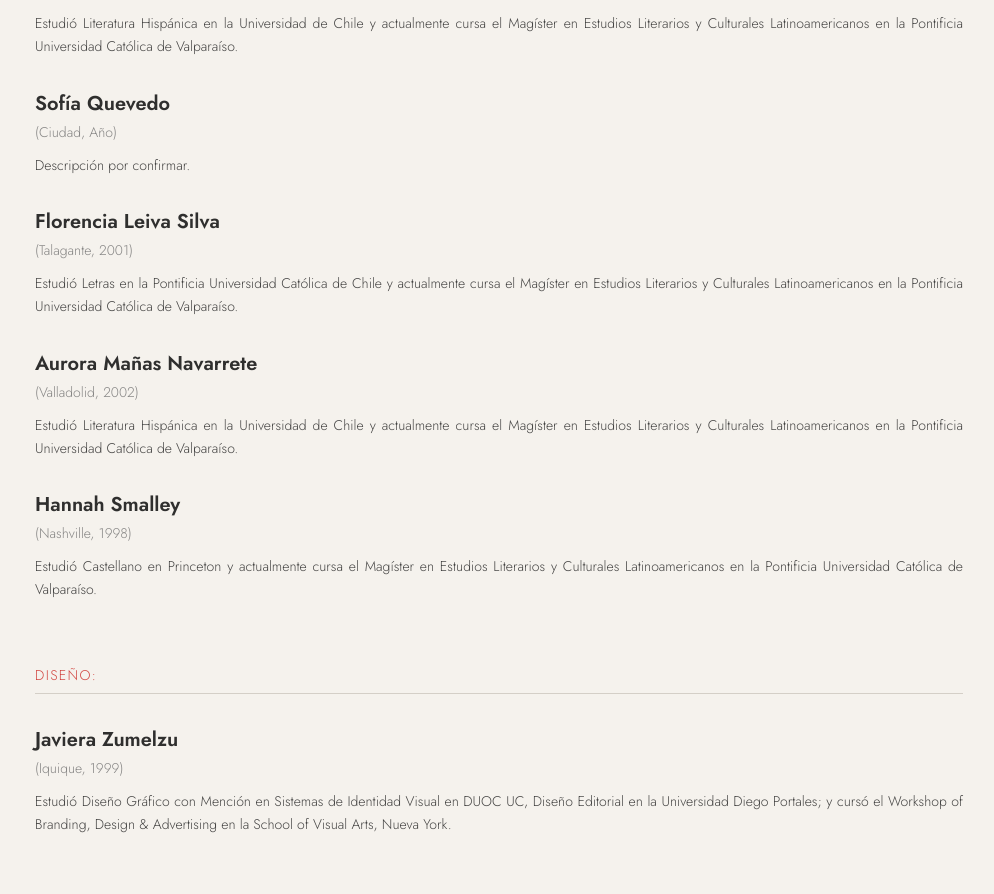
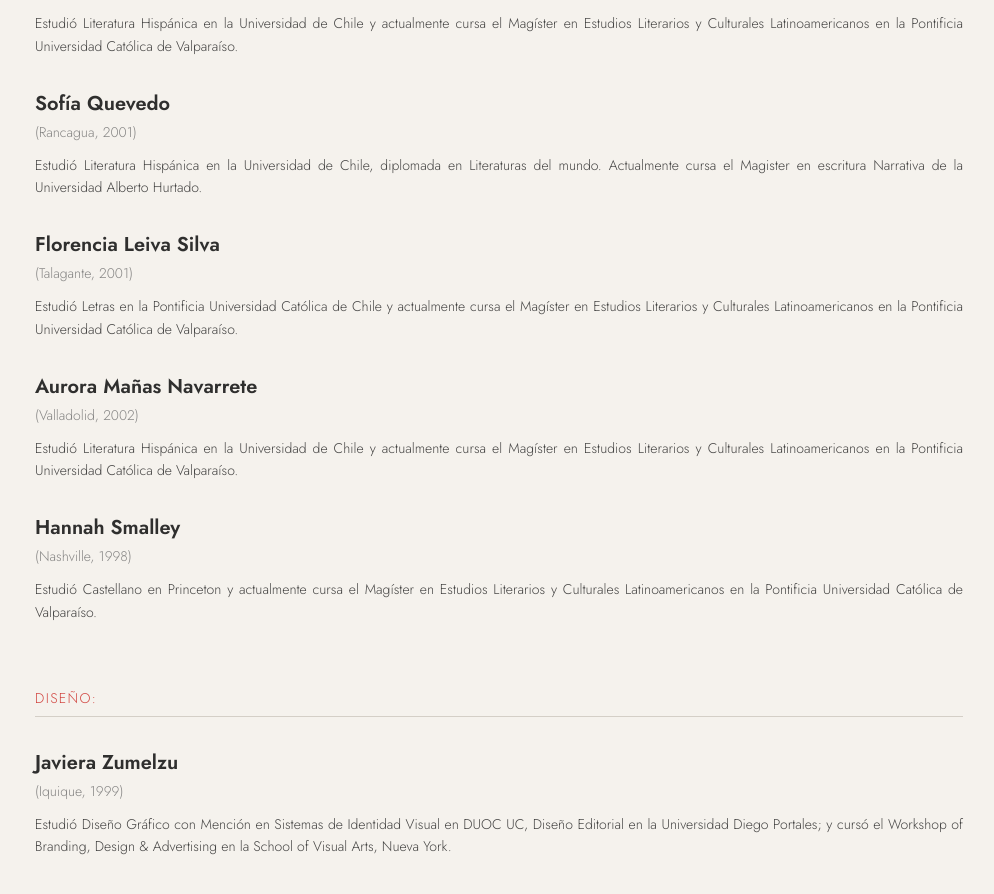
Before and after one commit to ferdinandda/viaje-webpage, a SvelteKit app: page /equipo in a window 1280 px wide. Shown: the part 864-1758 px from the top of the page, without its empty margins (141-1135 px from the left). Built offline with nearby package versions, Linux system fonts and the light colour scheme.

Commit message:
docs: update Sofía Quevedo biography

```diff
--- a/src/routes/equipo/+page.svelte
+++ b/src/routes/equipo/+page.svelte
@@ -10,8 +10,8 @@
     {
       nombre: 'Sofía Quevedo',
       rol: '',
-      locacion_ano: '(Ciudad, Año)',
-      descripcion: 'Descripción por confirmar.',
+      locacion_ano: '(Rancagua, 2001)',
+      descripcion: 'Estudió Literatura Hispánica en la Universidad de Chile, diplomada en Literaturas del mundo. Actualmente cursa el Magister en escritura Narrativa de la Universidad Alberto Hurtado.',
       inicial: 'SQ'
     },
     {
```
